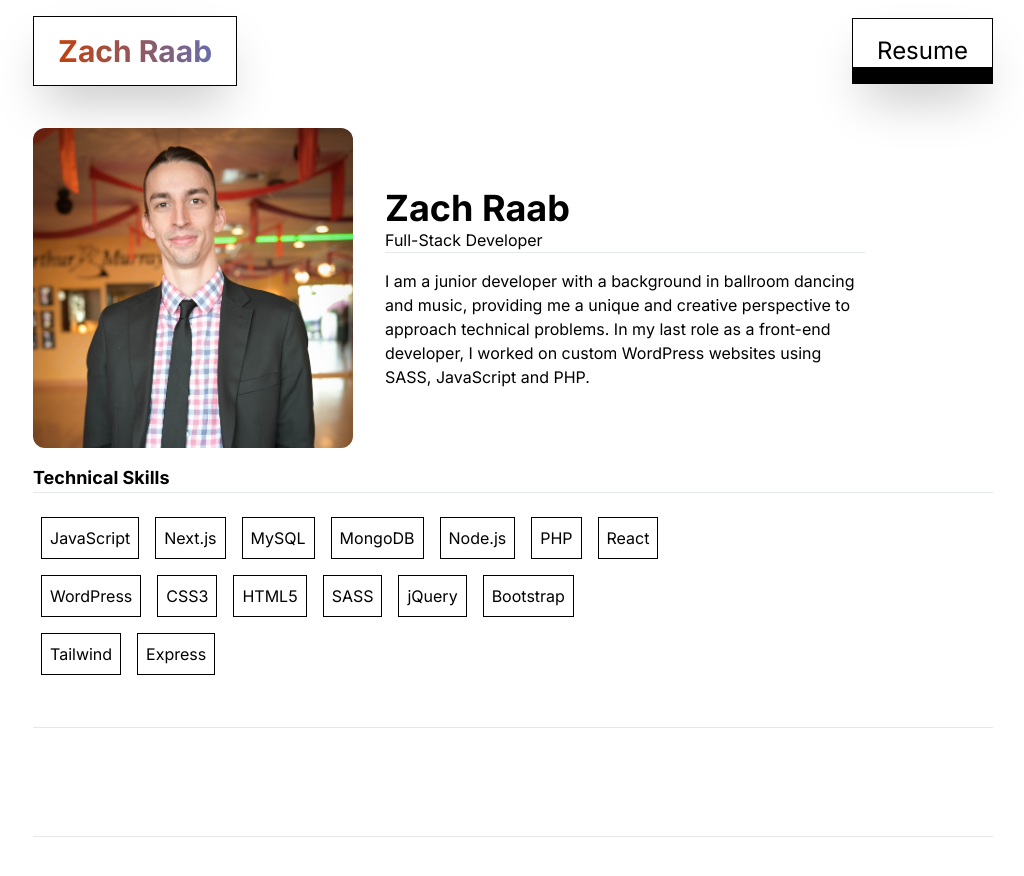
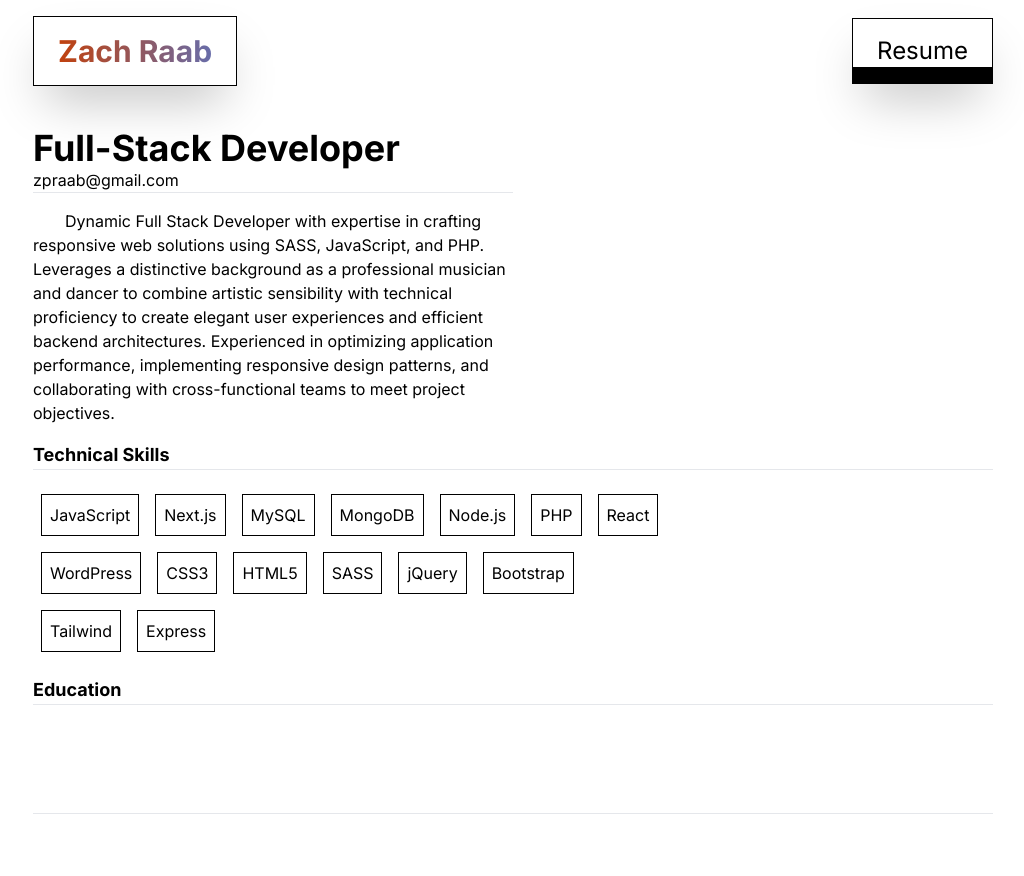
Before and after one commit to zachraab/zachraab-nextjs, a Next.js app: page /resume in a window 1280 px wide. Shown: the top 876 px of the page, without its empty margins (127-1151 px from the left). Built offline with nearby package versions, Linux system fonts and the light colour scheme.

Commit message:
Update resume

```diff
--- a/app/components/hero-home.tsx
+++ b/app/components/hero-home.tsx
@@ -25,7 +25,7 @@ export default function HeroHome() {
 					<p data-aos="fade-in" className="text-lg bg-gray-100 rounded-xl p-4">With a keen eye for detail and a passion for clean, modular code, Zach excels in driving projects forward with purposefulness and commitment.</p>
 						<br/>
 					<p data-aos="fade-in">
-						As a React developer, Zach is proficient in Next.js, he has leveraged its server-side rendering capabilities to optimize performance and enhance user experience. His experience in React enables him to architect maintainable front-end solutions, ensuring seamless interaction and intuitive interfaces. Additionally, Zach is versed in TypeScript, utilizing its strong typing system to catch errors early in the development process and improve code reliability. His proficiency in Tailwind CSS allows him to efficiently style components and design visually appealing layouts while maintaining flexibility and consistency across projects.
+						As a React developer, Zach is proficient in Next.js, he has leveraged its server-side rendering capabilities to optimize performance and enhance user experience. His experience in React enables him to architect maintainable front-end solutions, ensuring seamless interaction and intuitive interfaces. His proficiency in CSS allows him to efficiently style components and design visually appealing layouts while maintaining flexibility and consistency across projects.
 					</p>
 						<br/>
 					<div className="flex items-center justify-center space-x-8 pb-4">
--- a/app/globals.css
+++ b/app/globals.css
@@ -50,10 +50,6 @@
 			margin-bottom: 0;
 		}
 
-		img {
-			max-height: 200px;
-		}
-
 		h3 {
 			width: 100% !important;
 			print-color-adjust: exact;
--- a/app/resume/page.js
+++ b/app/resume/page.js
@@ -1,5 +1,4 @@
 import Nav from "../components/nav"
-import Image from "next/image";
 
 export default function Resume() {
 	let skillsArray = ['JavaScript', 'Next.js', 'MySQL', 'MongoDB', 'Node.js', 'PHP', 'React', 'WordPress', 'CSS3', 'HTML5', 'SASS', 'jQuery', 'Bootstrap', 'Tailwind', 'Express'];
@@ -10,20 +9,11 @@ export default function Resume() {
 
 			<div className="main-content resume">
 				<div className="mb-4 flex flex-col sm:flex-row sm:space-x-8">
-					<Image
-						src="/DSC_1344.jpg"
-						alt="Headshot of Zach Raab"
-						width="500"
-						height="500"
-						priority
-						className="mb-4 sm:mb-0 sm:basis-1/3 h-80 object-top object-cover rounded-xl"
-						data-aos="fade-in"
-					/>
 					<div className="sm:basis-2/3 xl:basis-1/2 flex flex-col justify-center">
-						<h1 data-aos="fade-right" className="font-bold text-4xl">Zach Raab</h1>
-						<h2 data-aos="fade-left" >Full-Stack Developer</h2>
+						<h1 data-aos="fade-right" className="font-bold text-4xl">Full-Stack Developer</h1>
+						<h2 data-aos="fade-left" >zpraab@gmail.com</h2>
 						<hr/>
-						<p data-aos="fade-in" >I am a junior developer with a background in ballroom dancing and music, providing me a unique and creative perspective to approach technical problems. In my last role as a front-end developer, I worked on custom WordPress websites using SASS, JavaScript and PHP.</p>
+						<p data-aos="fade-in" className="indent-8">Dynamic Full Stack Developer with expertise in crafting responsive web solutions using SASS, JavaScript, and PHP. Leverages a distinctive background as a professional musician and dancer to combine artistic sensibility with technical proficiency to create elegant user experiences and efficient backend architectures. Experienced in optimizing application performance, implementing responsive design patterns, and collaborating with cross-functional teams to meet project objectives.</p>
 					</div>
 				</div>
 				<div className="mb-4 tech-skills">
@@ -49,38 +39,31 @@ export default function Resume() {
 					<div className="mb-8">
 						<h3 data-aos="fade-in" className="flex flex-wrap md:flex-row lg:w-3/4 px-4 py-2 mb-2 bg-gray-100 rounded-lg">
 							<span className="w-1/2 md:w-1/4">Independent</span>
-							<span className="w-1/2 md:w-1/4">Developer</span>
+							<span className="w-1/2 md:w-1/4">Freelance Web Developer</span>
 							<span className="w-1/2 md:w-1/4">Denver, CO</span>
 							<span className="w-1/2 md:w-1/4">2022 - Present</span>
 						</h3>
+						<p data-aos="fade-in" className="ml-8 mb-4 indent-8">Independent Web Developer specializing in WordPress development and performance optimization for creative agencies and design firms, with demonstrated success delivering high-quality client solutions. Managed ongoing website maintenance and security updates for multiple agency clients while ensuring optimal site performance and functionality. Recently completed a comprehensive website development project for True Finishings, delivering a custom WordPress solution that aligned with client branding and business objectives.</p>
 						<ul className="list-disc list-inside ml-8 mb-4">
-							<li data-aos="fade-in">Contract web developer work for creative and web dev agencies, focusing mostly on WordPress development.</li>
-							<li data-aos="fade-in">Provided clients with detailed quality assurance for their websites, ensuring optimal performance. Communicated existing bugs and recommended solutions.</li>
-							<li data-aos="fade-in">Maintained websites by regularly updating plugins and WordPress versions to guarantee security and functionality.</li>
-							<li data-aos="fade-in">Implemented new desired features to meet clients evolving needs and preferences.</li>
+							<li data-aos="fade-in">Maintained strong relationships with multiple creative agencies, serving as their go-to WordPress development partner while consistently meeting project deadlines and budget requirements</li>
+							<li data-aos="fade-in">Successfully delivered custom WordPress website for True Finishings, incorporating advanced functionality including product galleries, quote request system, and content management tools</li>
+							<li data-aos="fade-in">Expanded development expertise beyond WordPress to include modern JavaScript frameworks like React.js and Next.js, while building full-stack applications with MongoDB to deliver more dynamic and scalable client solutions</li>
 						</ul>
 					</div>
 					<div className="">
 						<h3  data-aos="fade-in"className="flex flex-wrap md:flex-row lg:w-3/4 px-4 py-2 mb-2 bg-gray-100 rounded-lg">
 							<span className="w-1/2 md:w-1/4">Blennd</span>
-							<span className="w-1/2 md:w-1/4">Developer</span>
+							<span className="w-1/2 md:w-1/4">Web Developer</span>
 							<span className="w-1/2 md:w-1/4">Denver, CO</span>
 							<span className="w-1/2 md:w-1/4">2021 - 2022</span>
 						</h3>
 						<ul className="list-disc list-inside ml-8 mb-4">
-							{/* Reference Inflow, Sycle, Western */}
-							<li data-aos="fade-in">Collaborated with project team and delivered high quality products under budgeted hours.</li>
-							<li data-aos="fade-in">Worked in development cycle where team is rebasing/merging branches frequently. Made continuous deployments of code between development, staging,
-							and production environments.</li>
-							<li data-aos="fade-in">Participated in code reviews to instill the highest of code quality, ensure best practices, and continuous
-							improvement of the team with thorough testing.</li>
-							<li data-aos="fade-in">Attended daily meetings with team to provide updates and forecast future features.</li>
-							<li data-aos="fade-in">Built flexible, scalable, and maintainable websites and solutions that are efficient and minimize the time required
-							to troubleshoot or introduce new features.</li>
-							<li data-aos="fade-in">Provided strategic insights and reviews of design solutions prior to development resulting in more performant
-							products and better user experience.</li>
-							<li data-aos="fade-in">Translated custom designs into functional, responsive, cross-browser compatible web experiences within
-							WordPress and other CMS platforms.</li>
+							<li data-aos="fade-in">Developed responsive websites using WordPress and custom CMS platforms, ensuring proper display across different browsers and devices</li>
+							<li data-aos="fade-in">Supported project team efforts in delivering quality websites and features within planned timelines</li>
+							<li data-aos="fade-in">Built maintainable websites following established code standards and best practices to ensure efficient future updates</li>
+							<li data-aos="fade-in">Provided input during design reviews to help identify potential development challenges and improve overall user experience</li>
+							<li data-aos="fade-in">Utilized Git version control for code management and followed deployment processes across development, staging, and production environments</li>
+							<li data-aos="fade-in">Participated in code reviews to learn best practices and improve code quality, while contributing to team documentation and testing procedures</li>
 						</ul>
 					</div>
 				</div>
```
